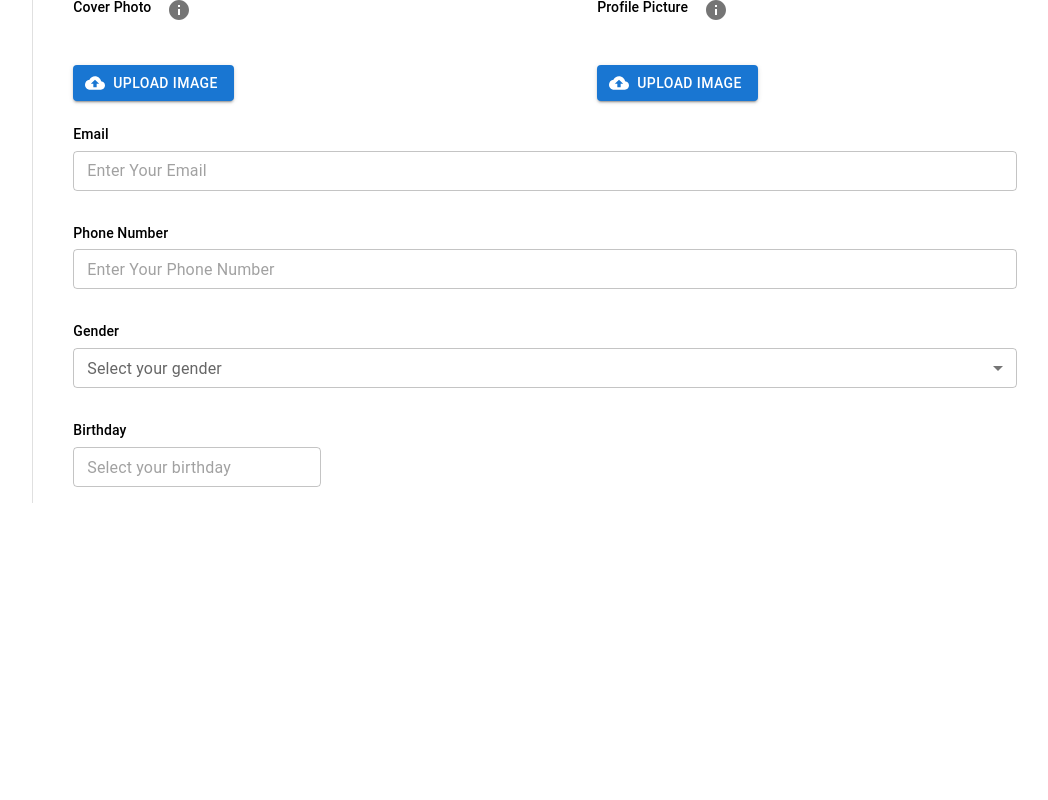
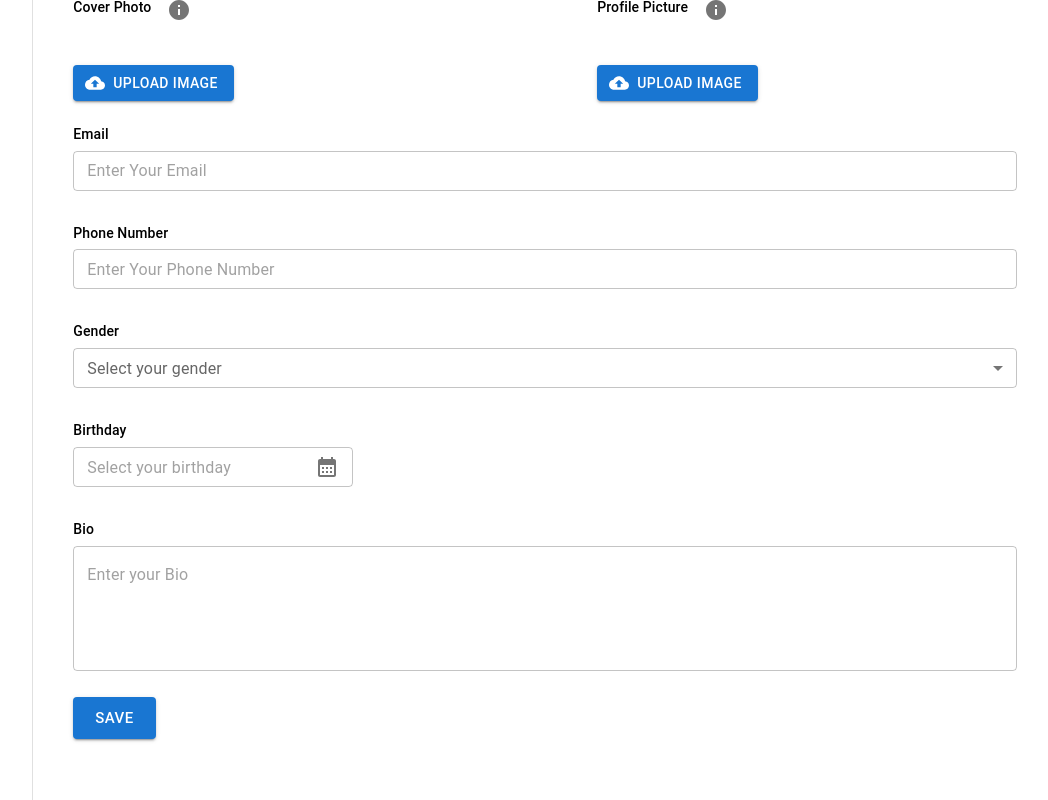
Before and after one commit to N-kapila/models-site, a Next.js app: page / in a window 1280 px wide. Shown: the part 370-1170 px from the top of the page, without its empty margins (187-1235 px from the left). Before the commit the page ends 930 px from the top, so only its background shows below. Built offline with nearby package versions, Linux system fonts and the light colour scheme.

Commit message:
profile settings page done

```diff
--- a/src/app/user-settings/page.tsx
+++ b/src/app/user-settings/page.tsx
@@ -73,7 +73,7 @@ const Page: React.FC = () => {
           flexGrow: 1,
           bgcolor: "background.paper",
           display: { xs: "none", md: "flex" },
-          height: "100vh",
+          height: "100%",
         }}
       >
         <Tabs
--- a/src/app/user-settings/profileSettings.tsx
+++ b/src/app/user-settings/profileSettings.tsx
@@ -19,6 +19,7 @@ import {
 import InfoIcon from "@mui/icons-material/Info";
 import { styled } from "@mui/material/styles";
 import CloudUploadIcon from "@mui/icons-material/CloudUpload";
+import CalendarMonthIcon from "@mui/icons-material/CalendarMonth";
 import DatePicker from "react-datepicker";
 import "react-datepicker/dist/react-datepicker.css";
 import { format } from "date-fns";
@@ -303,10 +304,44 @@ const ProfileSettings: React.FC = () => {
               fullWidth
               size="small"
               value={selectedDate ? format(selectedDate, "MMMM d, yyyy") : ""}
+              placeholder="Select your birthday"
               sx={{ width: "100%" }}
+              InputProps={{
+                endAdornment: (
+                  <InputAdornment position="end">
+                    <CalendarMonthIcon />
+                  </InputAdornment>
+                ),
+              }}
             />
           }
         />
+      </Box>
+
+      <Box>
+        <Typography variant="subtitle2" gutterBottom>
+          Bio
+        </Typography>
+        <TextField
+          fullWidth
+          id="outlined-multiline-static"
+          multiline
+          rows={4}
+          placeholder="Enter your Bio"
+        />
+      </Box>
+
+      <Box
+        sx={{
+          width: "100%",
+          alignItems: "center",
+          justifyContent: "center",
+          textAlign: { xs: "center", sm: "left" },
+        }}
+      >
+        <Button variant="contained" size="large">
+          Save
+        </Button>
       </Box>
     </Box>
   );
```
Also changed, not shown: src/app/user-login/page.tsx (+12 -3 lines).
